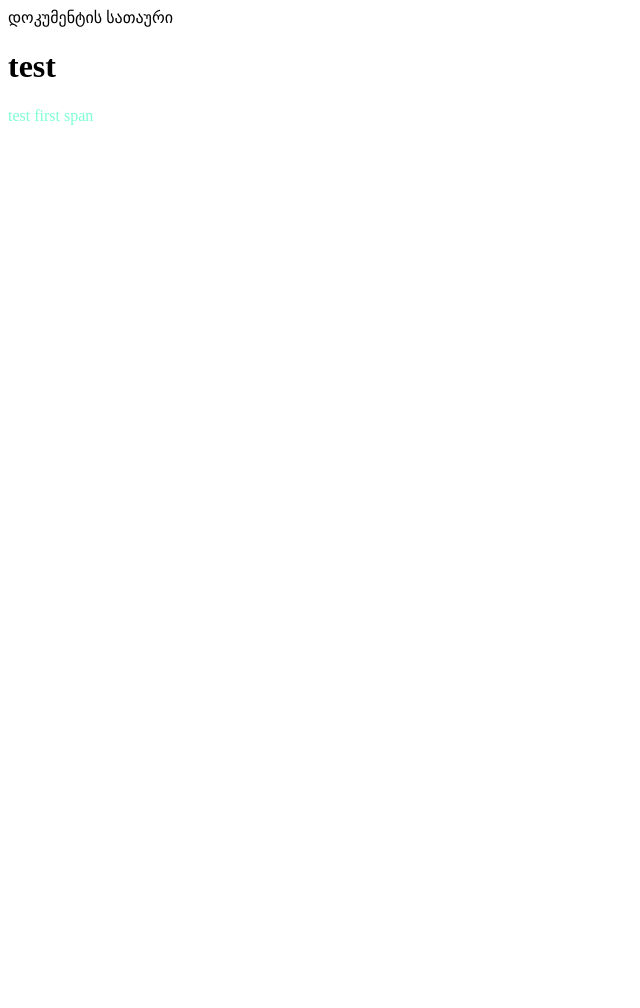
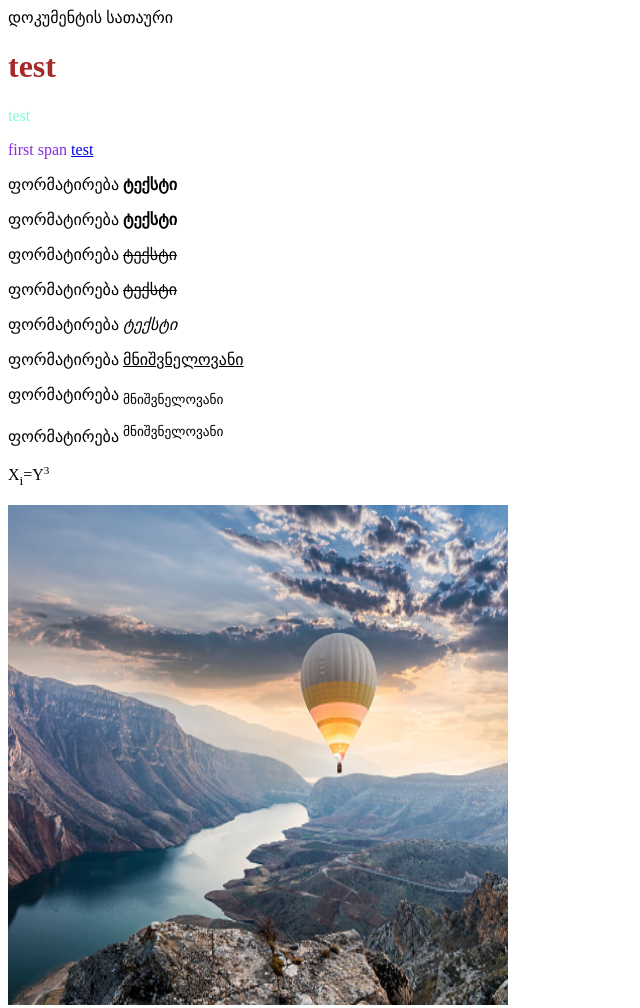
Before and after one commit to GiorgiKhvadadze/test-102, a plain HTML site: page index.html in a window 1280 px wide. Shown: the whole page, without its empty margins (0-640 px from the left). Before the commit the page ends 800 px from the top, so only its background shows below. Drawn offline with Linux system fonts and the light colour scheme.

Commit message:
assetebis shekmna

```diff
--- a/index.html
+++ b/index.html
@@ -1,5 +1,5 @@
 <!DOCTYPE html>
-<htm>
+<html>
     <head>
         <meta charset="utf-8">
         <meta name="description" content="ჩემი პირველი html საიტი">
@@ -9,15 +9,27 @@
     <body>
             <div>დოკუმენტის სათაური</div>
             <div>
-                <h1>
+                <h1 style="color: brown;">
                     test
                 </h1>
                 <p style="color:aquamarine">
                     test
-                <span>
+                </p>
+                <span style="color:blueviolet">
                     first span
                 </span>
-            </p>
+                <a href="#"> test </a>
             </div>
+            <p>ფორმატირება <b>ტექსტი</b> </p>
+            <p>ფორმატირება <strong>ტექსტი</strong> </p>
+            <p>ფორმატირება <del>ტექსტი</del> </p>
+            <p>ფორმატირება <s>ტექსტი</s> </p>
+            <p>ფორმატირება <i>ტექსტი</i> </p>
+            <p>ფორმატირება <u>მნიშვნელოვანი</u> </p>
+            <p>ფორმატირება <sub>მნიშვნელოვანი</sub> </p>
+            <p>ფორმატირება <sup>მნიშვნელოვანი</sup> </p>
+            <p>X<sub>i</sub>=Y<sup><small>3</small></sup></p>
+            <img src="assets/img/img.jpg" alt="ar aris poto" width="500" height="500"/>
+
     </body>
-</htm>
+</html>
```
Also changed, not shown: assets/img/img.jpg (added).
